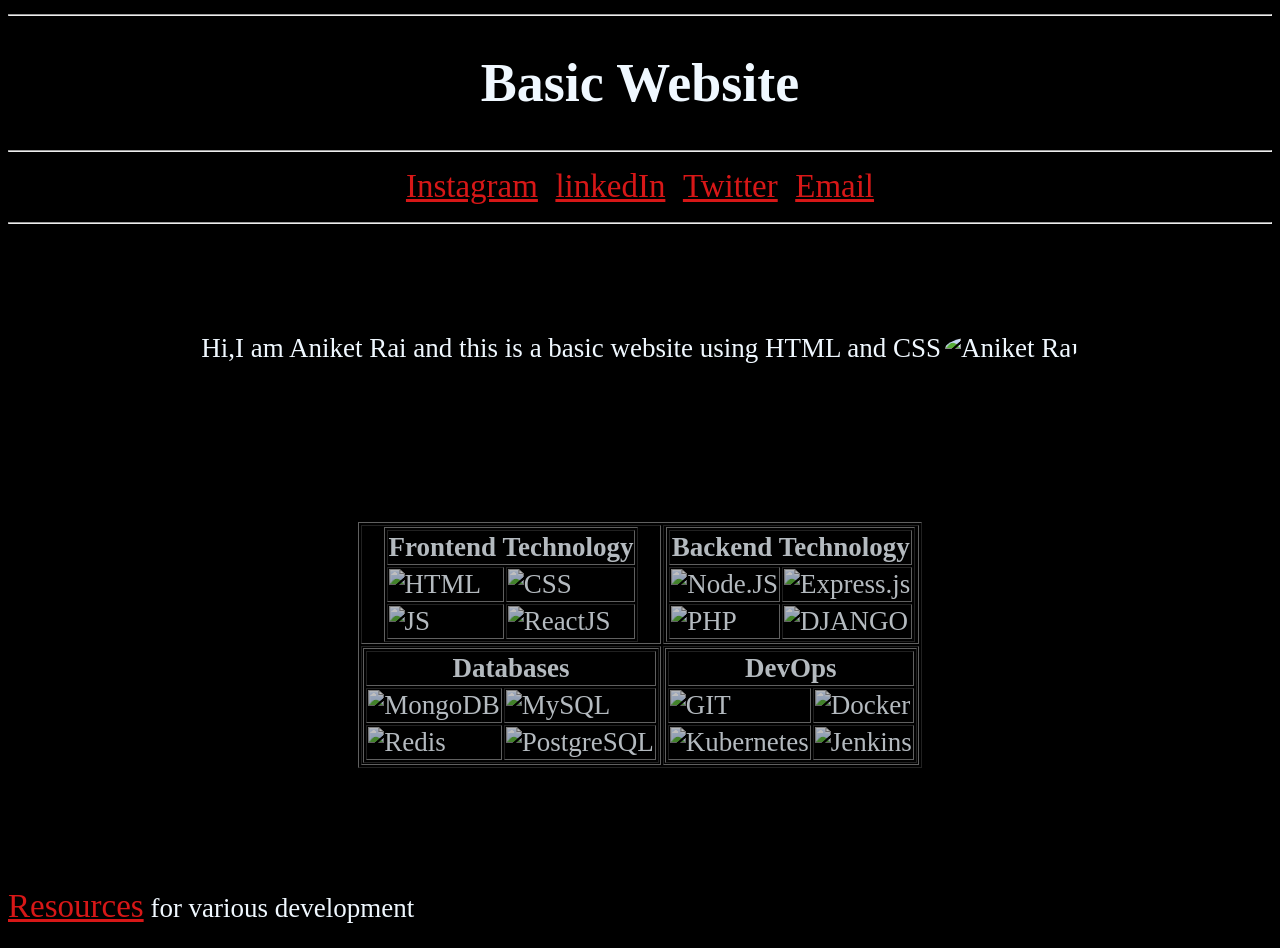
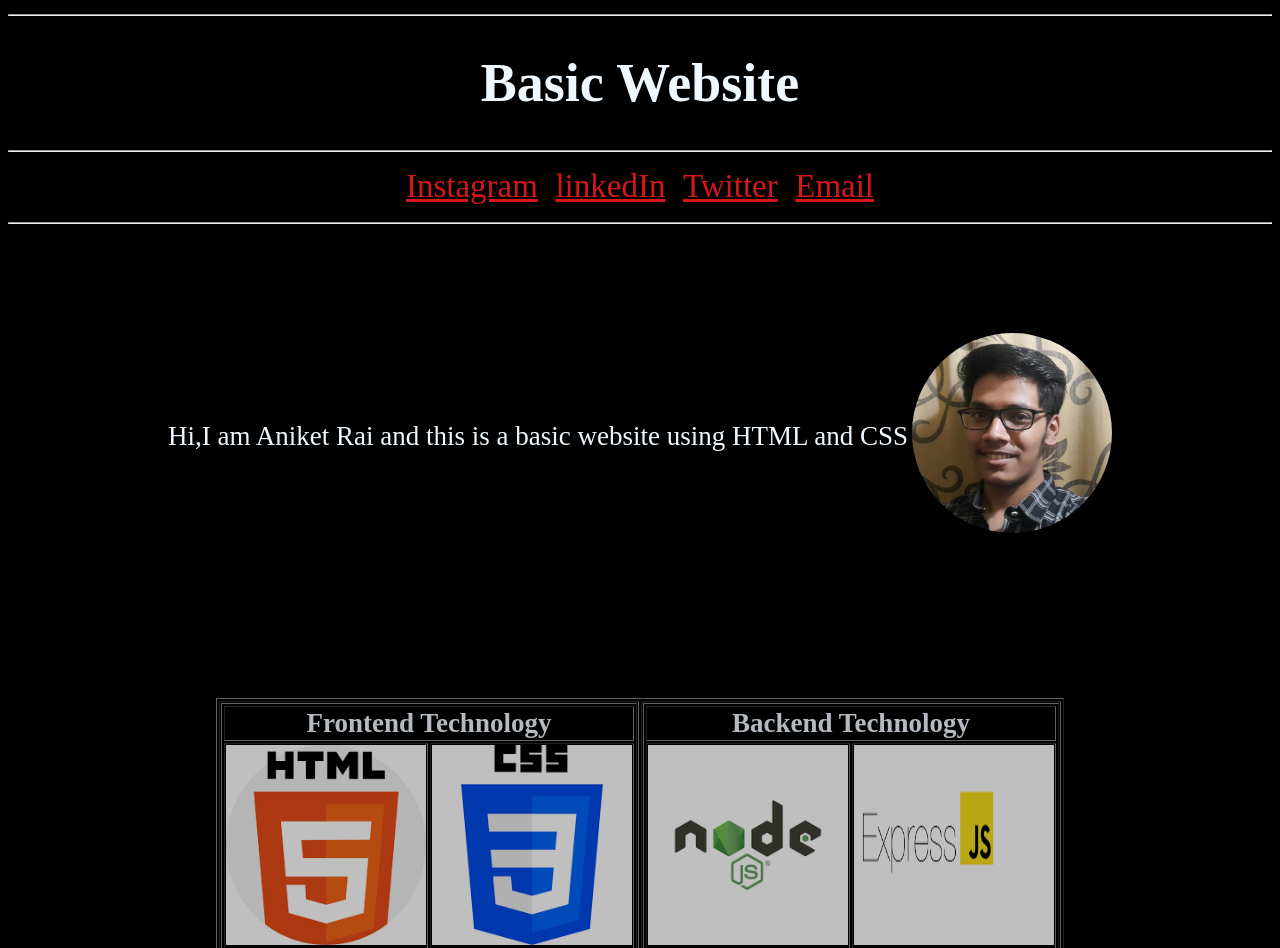
Before and after one commit to aniket112rai/basic-website, a plain HTML site: page index.html in a window 1280 px wide. Shown: the top 948 px of the page. Drawn offline with Linux system fonts and the light colour scheme.

Commit message:
Update index.html

```diff
--- a/index.html
+++ b/index.html
@@ -5,7 +5,7 @@
     <meta name="viewport" content="width=device-width, initial-scale=1.0">
     <meta name="author" content="Aniket Rai">
     <meta name="description" content="Basic website using HTML and CSS">
-    <link rel="icon" href="./acc/html.png" type="image/x-icon">
+    <link rel="icon" href="html.png" type="image/x-icon">
     <title>Basic Website</title>
     <link rel="stylesheet" href="style.css">
 </head>
@@ -28,7 +28,7 @@
         <table>
             <tr>
                 <td><span>Hi,I am Aniket Rai and this is a basic website using HTML and CSS</span></td>
-                <td class="fade"><img id="rai" src="./acc/pic.png" alt="Aniket Rai" width="200px" height="200px" loading="lazy"></td>
+                <td class="fade"><img id="rai" src="pic.png" alt="Aniket Rai" width="200px" height="200px" loading="lazy"></td>
             </tr>
         </table>
         <br><br><br><br><br>
@@ -45,13 +45,13 @@
                             </thead>
                             <tr>
 
-                                <td class="fade"><img src="./acc/html.png" alt="HTML" title="html"width="200px" height="200px" loaing="lazy"></td>
+                                <td class="fade"><img src="html.png" alt="HTML" title="html"width="200px" height="200px" loaing="lazy"></td>
 
-                                <td class="fade"><img src="./acc/css.png" alt="CSS" title="css" width="200px" height="200px" loaing="lazy"></td>
+                                <td class="fade"><img src="css.png" alt="CSS" title="css" width="200px" height="200px" loaing="lazy"></td>
                             </tr>
                             <tr>
-                                <td class="fade"><img src="./acc/js.png" alt="JS" width="200px" height="200px" title="javascript" loaing="lazy"></td>
-                                <td class="fade"><img src="./acc/react.png" alt="ReactJS" title="react" width="200px" height="200px" loaing="lazy"></td>
+                                <td class="fade"><img src="js.png" alt="JS" width="200px" height="200px" title="javascript" loaing="lazy"></td>
+                                <td class="fade"><img src="react.png" alt="ReactJS" title="react" width="200px" height="200px" loaing="lazy"></td>
                             </tr>
                         </table>
 
@@ -68,12 +68,12 @@
                             </thead>
 
                             <tr>
-                                <td class="fade"><img src="./acc/nodejs.png" width="200px" height="200px" alt="Node.JS" title="node.js" loading="lazy"></td>
-                                <td class="fade"><img src="./acc/express js.png" width="200px" height="200px" alt="Express.js" title="express.js" loading="lazy"></td>
+                                <td class="fade"><img src="nodejs.png" width="200px" height="200px" alt="Node.JS" title="node.js" loading="lazy"></td>
+                                <td class="fade"><img src="express js.png" width="200px" height="200px" alt="Express.js" title="express.js" loading="lazy"></td>
                             </tr>
                             <tr>
-                                <td class="fade"><img src="./acc/php.png" alt="PHP" title="php" width="200px" height="200px" loading="lazy"></td>
-                                <td class="fade"><img src="./acc/django.png" alt="DJANGO" title="django" width="200px" height="200px" loading="lazy"></td>
+                                <td class="fade"><img src="php.png" alt="PHP" title="php" width="200px" height="200px" loading="lazy"></td>
+                                <td class="fade"><img src="django.png" alt="DJANGO" title="django" width="200px" height="200px" loading="lazy"></td>
                             </tr>
                         </table>
                     </td>
@@ -90,12 +90,12 @@
                             </thead>
 
                             <tr>
-                                <td class="fade"><img src="./acc/mongodb.png" alt="MongoDB" title="MongoDB" width="200px" height="200px" loading="lazy"></td>
-                                <td class="fade"><img src="./acc/mysql.png" alt="MySQL" title="MySql" width="200px" height="200px" loading="lazy"></td>
+                                <td class="fade"><img src="mongodb.png" alt="MongoDB" title="MongoDB" width="200px" height="200px" loading="lazy"></td>
+                                <td class="fade"><img src="mysql.png" alt="MySQL" title="MySql" width="200px" height="200px" loading="lazy"></td>
                             </tr>
                             <tr>
-                                <td class="fade"><img src="./acc/redis.png" alt="Redis" title="Redis" width="200px" height="200px" loading="lazy"></td>
-                                <td class="fade"><img src="./acc/post.png" alt="PostgreSQL" title="postgreSQL" width="200px" height="200px" loading="lazy"></td>
+                                <td class="fade"><img src="redis.png" alt="Redis" title="Redis" width="200px" height="200px" loading="lazy"></td>
+                                <td class="fade"><img src="post.png" alt="PostgreSQL" title="postgreSQL" width="200px" height="200px" loading="lazy"></td>
                             </tr>
                         </table>
                     </td>
@@ -110,12 +110,12 @@
                             </thead>
 
                             <tr>
-                                <td class="fade"><img src="./acc/git.png" alt="GIT" title="Git" width="200px" height="200px" loading="lazy"></td>
-                                <td class="fade"><img src="./acc/docker.png" alt="Docker" width="200px" height="200px" title=Docker  loading="lazy"></td>
+                                <td class="fade"><img src="git.png" alt="GIT" title="Git" width="200px" height="200px" loading="lazy"></td>
+                                <td class="fade"><img src="docker.png" alt="Docker" width="200px" height="200px" title=Docker  loading="lazy"></td>
                             </tr>
                             <tr>
-                                <td class="fade"><img src="./acc/kube.png" alt="Kubernetes" width="200px" height="200px" title="Kubernetes" loading="lazy"></td>
-                                <td class="fade"><img src="./acc/jenkins.png" alt="Jenkins" width="200px" height="200px" title="Jenkins" loading="lazy"></td>
+                                <td class="fade"><img src="kube.png" alt="Kubernetes" width="200px" height="200px" title="Kubernetes" loading="lazy"></td>
+                                <td class="fade"><img src="jenkins.png" alt="Jenkins" width="200px" height="200px" title="Jenkins" loading="lazy"></td>
                             </tr>
                         </table>
 
@@ -124,7 +124,7 @@
             </table>
         </div>
         <br><br><br>
-        <p><a href="./index.html">Resources</a> for various development </p>
+        <p><a href="./index2.html">Resources</a> for various development </p>
         <br><br>
         <div class="a">
             <a href="#">Back to top</a>
```
